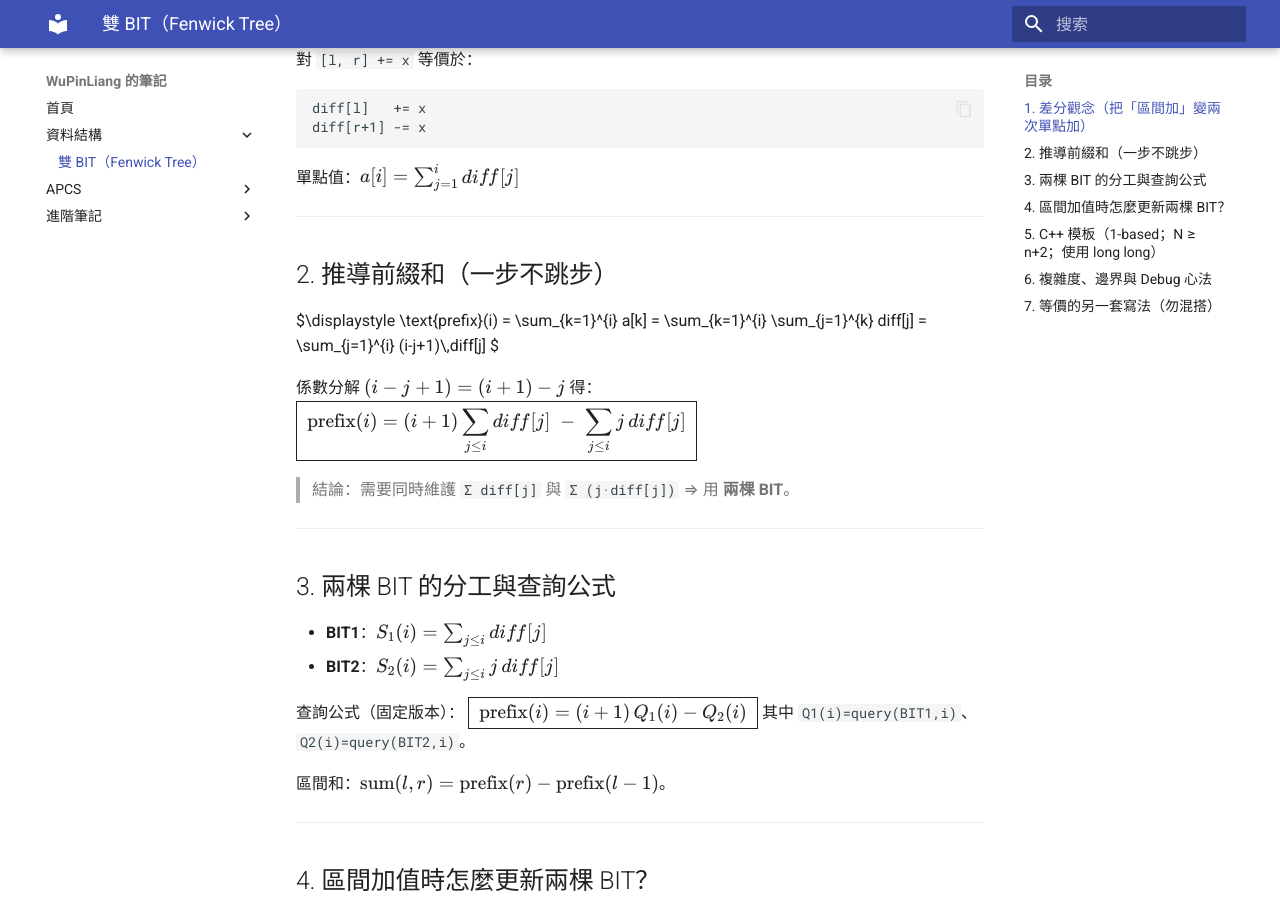
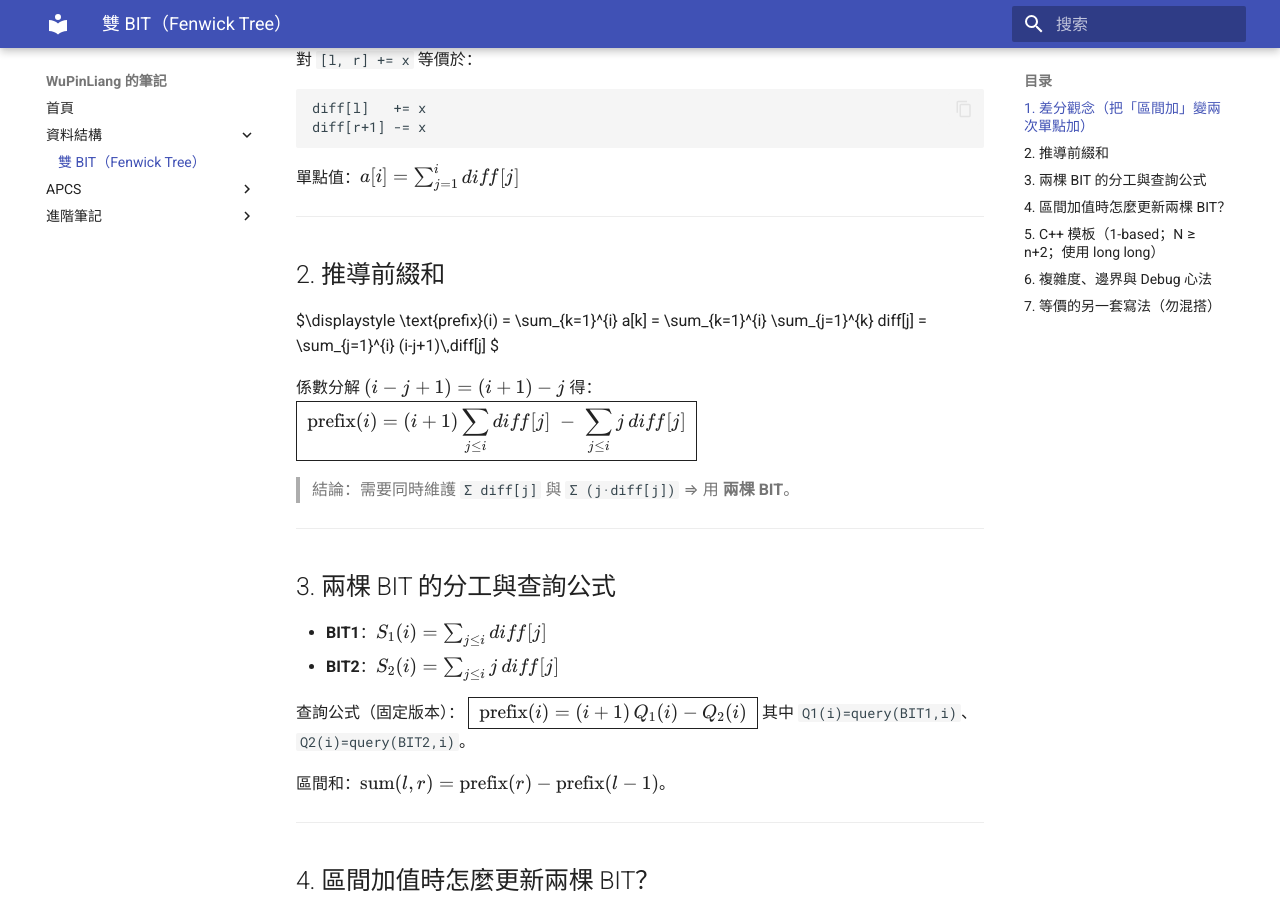
Before and after one commit to WuPinLiang/Algo-Note, an MkDocs documentation site: the page built from docs/data-structure/fenwick-tree.md, in a window 1280 px wide and 900 px high, scrolled down 392 px. Built offline with MkDocs 1.6.1 and Material for MkDocs 9.7.7, drawn with Linux system fonts in a browser that asks for light colours.

Commit message:
Update fenwick-tree.md

```diff
--- a/docs/data-structure/fenwick-tree.md
+++ b/docs/data-structure/fenwick-tree.md
@@ -23,7 +23,7 @@ diff[r+1] -= x
 
 ---
 
-## 2. 推導前綴和（一步不跳步）
+## 2. 推導前綴和
 
 $\displaystyle \text{prefix}(i) = \sum_{k=1}^{i} a[k] = \sum_{k=1}^{i} \sum_{j=1}^{k} diff[j] = \sum_{j=1}^{i} (i-j+1)\,diff[j] $
 
```
